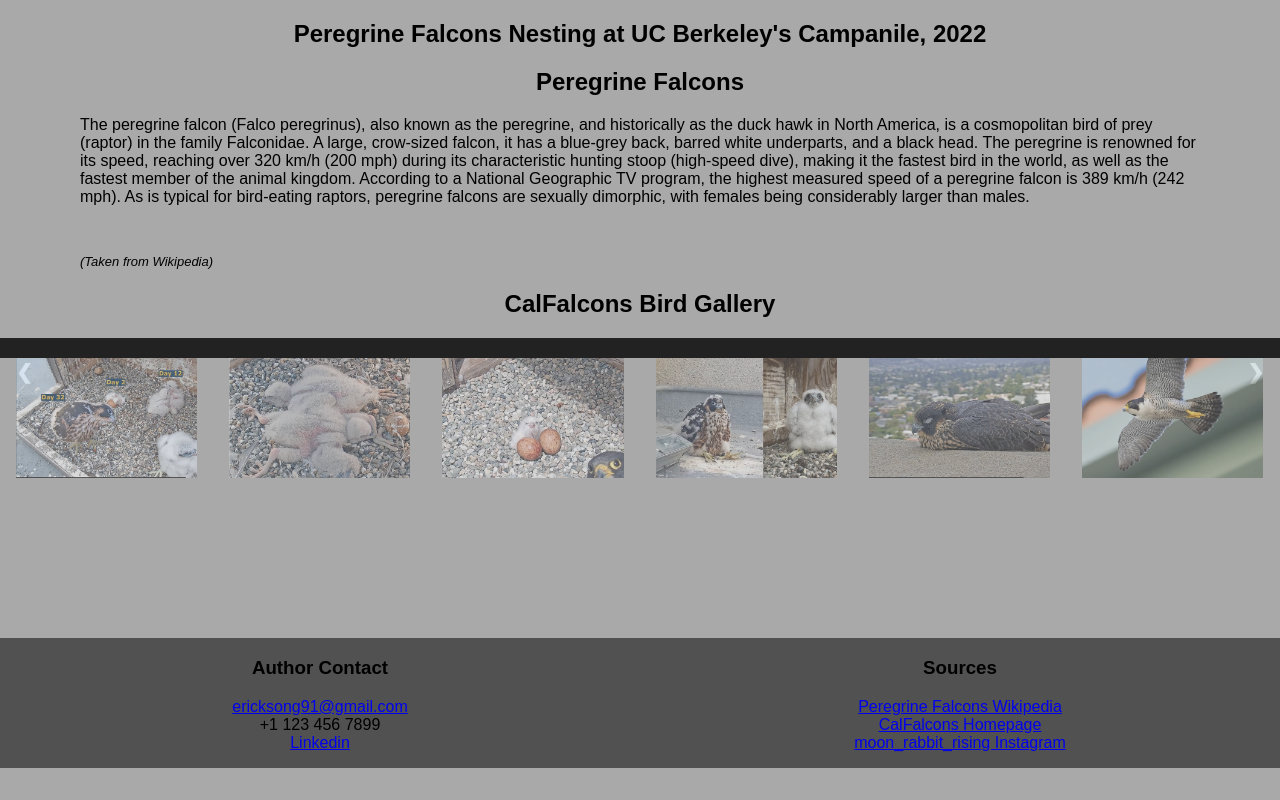
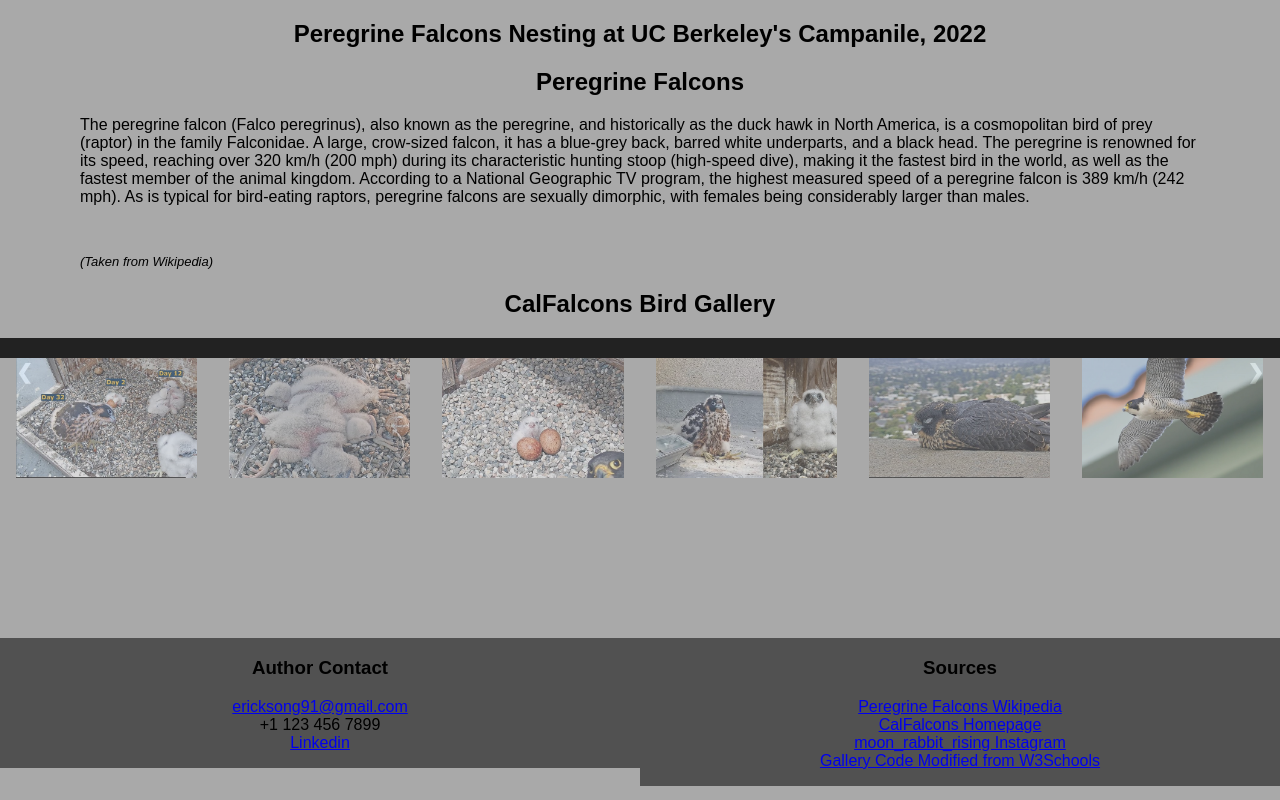
Before and after one commit to ericksong91/eric-song-website, a plain HTML site: page index.html in a window 1280 px wide. Drawn offline with Linux system fonts and the light colour scheme.

Commit message:
Added more sources

```diff
--- a/index.html
+++ b/index.html
@@ -115,6 +115,7 @@
         <a href="https://en.wikipedia.org/wiki/Peregrine_falcon" target="_blank">Peregrine Falcons Wikipedia</a><br>
         <a href="https://calfalcons.berkeley.edu/" target="_blank">CalFalcons Homepage</a><br>
         <a href="https://www.instagram.com/moon_rabbit_rising/" target="_blank">moon_rabbit_rising Instagram</a><br>
+        <a href="https://www.w3schools.com/howto/tryit.asp?filename=tryhow_js_slideshow_gallery" target="_blank">Gallery Code Modified from W3Schools</a><br>
 
       </p>
     </div>
```
